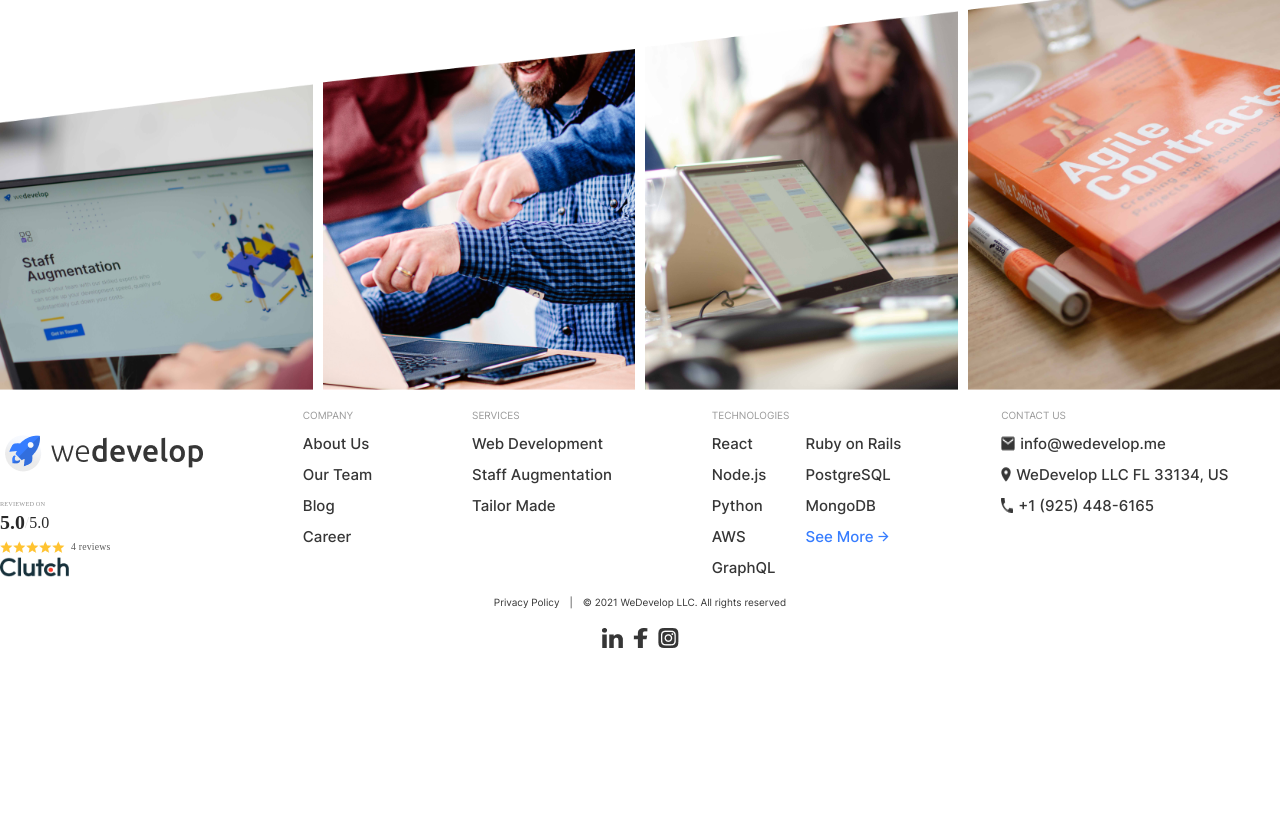
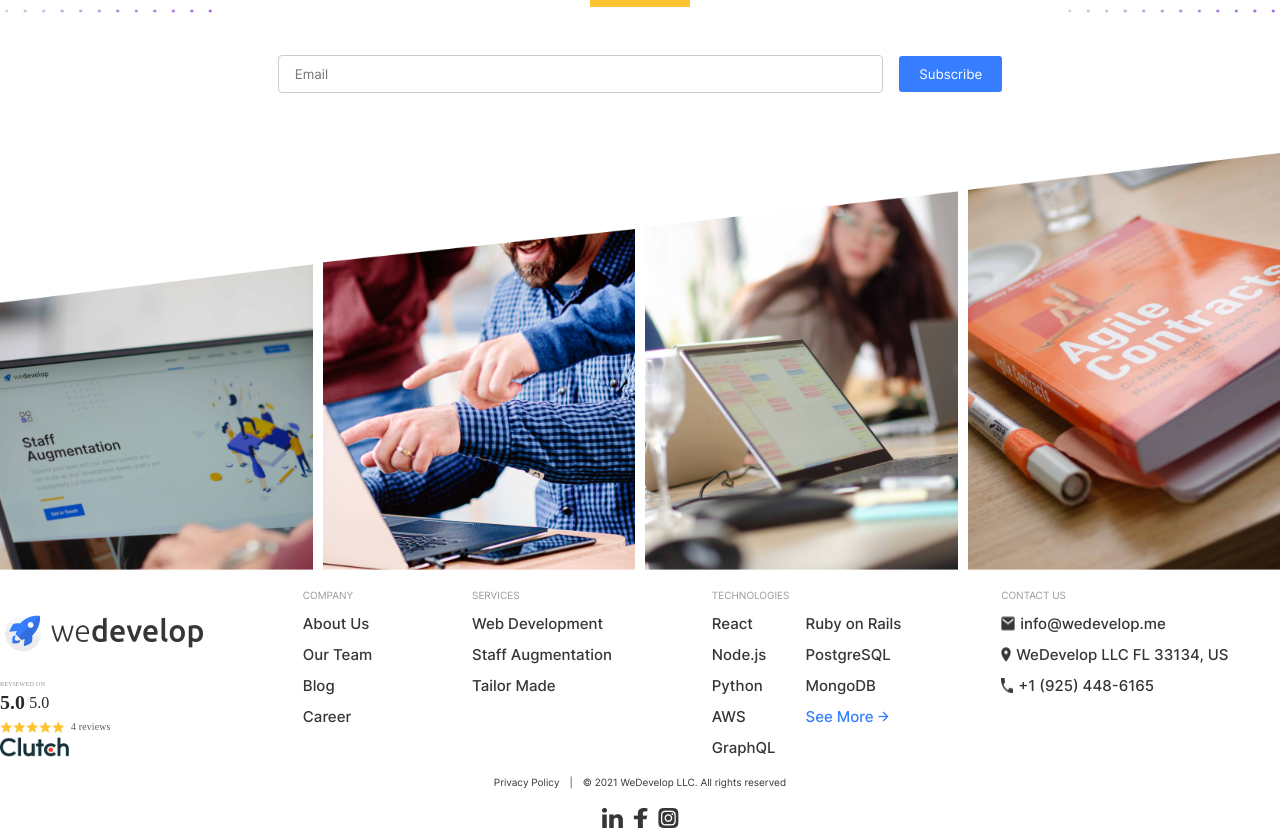
Before and after one commit to adriscicchitano/we-develop-page, a React (Create React App) app: page / in a window 1280 px wide. Shown: the part 3538-4366 px from the top of the page. Before the commit the page ends 4186 px from the top, so only its background shows below. Built offline with nearby package versions, Linux system fonts and the light colour scheme.

Commit message:
add accesibilty effects on buttons

```diff
--- a/src/components/Footer/Footer.tsx
+++ b/src/components/Footer/Footer.tsx
@@ -16,6 +16,8 @@ import facebook from "../../img/facebook.png"
 import instagram from "../../img/instagram.png"
 import lodash from "lodash"
 export default function Footer() {
+
+  const exampleURL = "https://www.google.com.ar/"
 
   return(
     <div className={classes.footerContent}>
@@ -52,36 +54,36 @@ export default function Footer() {
             <div className={classes.companyLinksContainer}>
               <span className={classes.linkContainerTitle}>COMPANY</span>
               <div className={classes.linkContainer}>
-                <span>About Us</span>
-                <span>Our Team</span>
-                <span>Blog</span>
-                <span>Career</span>
+                <a href={exampleURL}>About Us</a>
+                <a href={exampleURL}>Our Team</a>
+                <a href={exampleURL}>Blog</a>
+                <a href={exampleURL}>Career</a>
               </div>
             </div>
             <div className={classes.companyLinksContainer}>
               <span className={classes.linkContainerTitle}>SERVICES</span>
               <div className={classes.linkContainer}>
-                <span>Web Development</span>
-                <span>Staff Augmentation</span>
-                <span>Tailor Made</span>
+                <a href={exampleURL}>Web Development</a>
+                <a href={exampleURL}>Staff Augmentation</a>
+                <a href={exampleURL}>Tailor Made</a>
               </div>
             </div>
             <div className={classes.companyLinksContainer}>
               <span className={classes.linkContainerTitle}>TECHNOLOGIES</span>
               <div className={classes.multiColumnInfo}>
                 <div className={classes.linkContainer}>
-                  <span>React</span>
-                  <span>Node.js</span>
-                  <span>Python</span>
-                  <span>AWS</span>
-                  <span>GraphQL</span>
+                  <a href={exampleURL}>React</a>
+                  <a href={exampleURL}>Node.js</a>
+                  <a href={exampleURL}>Python</a>
+                  <a href={exampleURL}>AWS</a>
+                  <a href={exampleURL}>GraphQL</a>
                 </div>
                 <div className={classes.linkContainer}>
-                  <span>Ruby on Rails</span>
-                  <span>PostgreSQL</span>
-                  <span>MongoDB</span>
+                  <a href={exampleURL}>Ruby on Rails</a>
+                  <a href={exampleURL}>PostgreSQL</a>
+                  <a href={exampleURL}>MongoDB</a>
                   <div className={classes.linkExtension}>
-                    <span>See More </span>
+                    <a href={exampleURL}>See More </a>
                     <img src={arrow} alt=""/>
                   </div>
                 </div>
@@ -92,15 +94,15 @@ export default function Footer() {
               <div className={classes.linkContainer}>
                 <div className={classes.contactUs}>
                     <img src={message} alt=""/>
-                    <span> info@wedevelop.me</span>
+                    <a href={exampleURL}> info@wedevelop.me</a>
                 </div>
                 <div className={classes.contactUs}>
                     <img src={location} alt=""/>
-                    <span> WeDevelop LLC FL 33134, US</span>
+                    <a href={exampleURL}> WeDevelop LLC FL 33134, US</a>
                 </div>
                 <div className={classes.contactUs}>
                     <img src={phone} alt=""/>
-                    <span>+1 (925) 448-6165</span>
+                    <a href={exampleURL}>+1 (925) 448-6165</a>
                 </div>
               </div>
             </div>
--- a/src/components/Footer/styles.module.scss
+++ b/src/components/Footer/styles.module.scss
@@ -3,6 +3,7 @@
   flex-direction: row;
   align-items: flex-end;
   gap: 10px;
+  margin-top: 60px;
 }
 
 .footerImagesContainer > * {
@@ -143,21 +144,24 @@
   order: 1;
 }
 
-.linkContainer > * {
+a {
+  text-decoration: none;
+  color: #363636;
+}
+
+.linkContainer > *{
   font-family: 'Inter';
   font-style: normal;
   font-weight: 500;
   font-size: 15px;
   line-height: 100%;
-
-  color: #363636;
 }
 
 .linkContainer > *:hover {
   text-decoration: underline;
 }
 
-.linkContainer > .linkExtension {
+.linkContainer > .linkExtension > a {
   color: #377DFF;
 }
 
--- a/src/components/Navbar/styles.module.scss
+++ b/src/components/Navbar/styles.module.scss
@@ -37,6 +37,7 @@
   background-color: #FFFFFF;
   height: 100%;
 }
+
 
 .logo > button > img {
   object-fit: cover;
--- a/src/components/NewsletterSubscriptionForm/styles.module.scss
+++ b/src/components/NewsletterSubscriptionForm/styles.module.scss
@@ -1,14 +1,14 @@
 .schedule {
   display: flex;
   flex-direction: column;
-  gap: 5%;
+  gap: 60px;
   flex-wrap: wrap;
 }
 
 @media (min-width: 900px){
   .schedule{
     display: flex;
-    gap: 5%;
+    gap: 20px;
     flex-direction: row;
     align-items: center;
     align-content: stretch;
@@ -44,7 +44,7 @@
   display: flex;
   flex-direction: column;
   align-items: center;
-  //gap: 16%;                   ////////////// NO ME LO ACEPTA
+  gap: 40px;                   ////////////// NO ME LO ACEPTA
   margin: auto;
 }
 
--- a/src/index.scss
+++ b/src/index.scss
@@ -4,3 +4,7 @@
   font-family: 'Inter';
   box-sizing: border-box;
 }
+
+button:hover {
+  cursor: pointer;
+}
```
